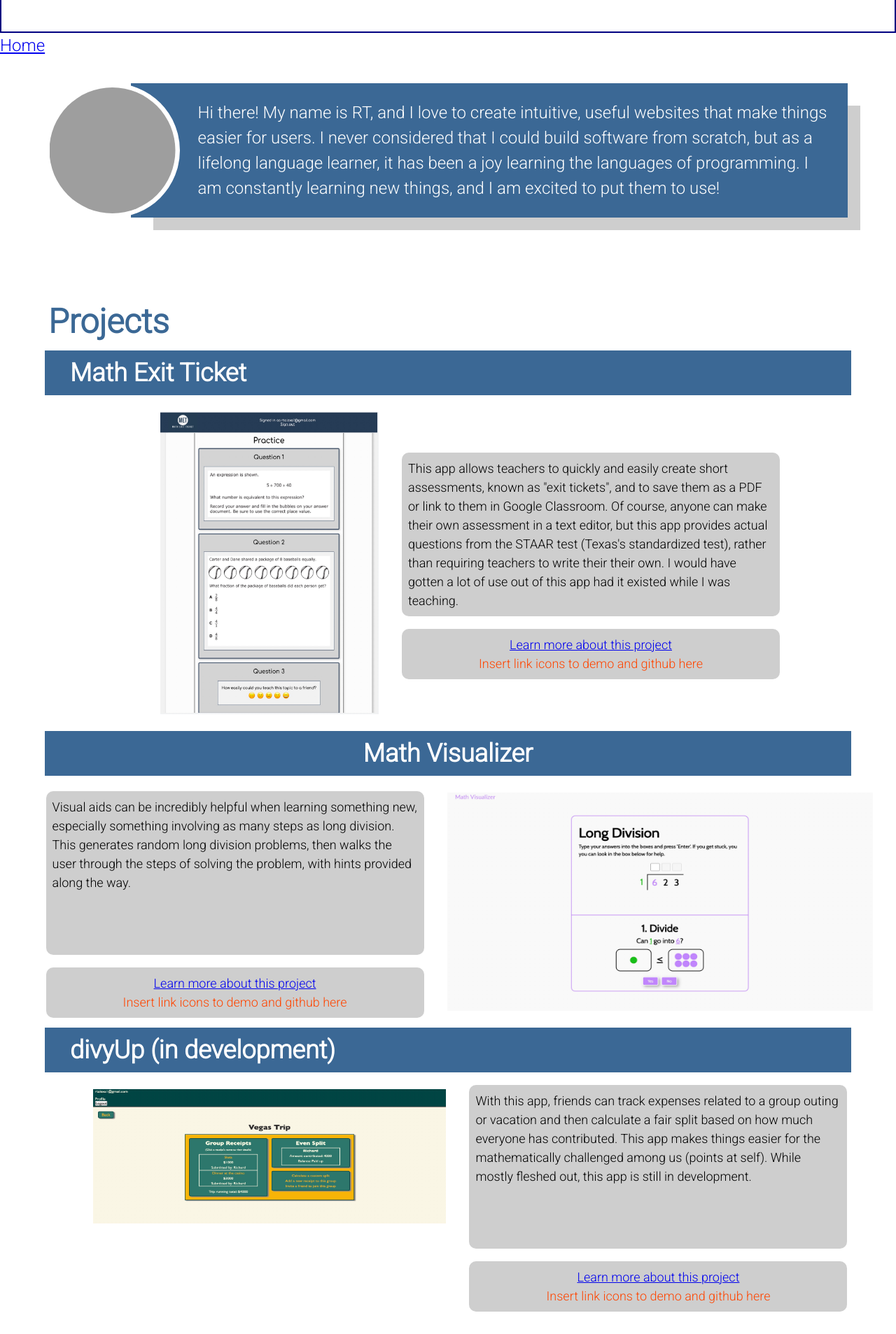
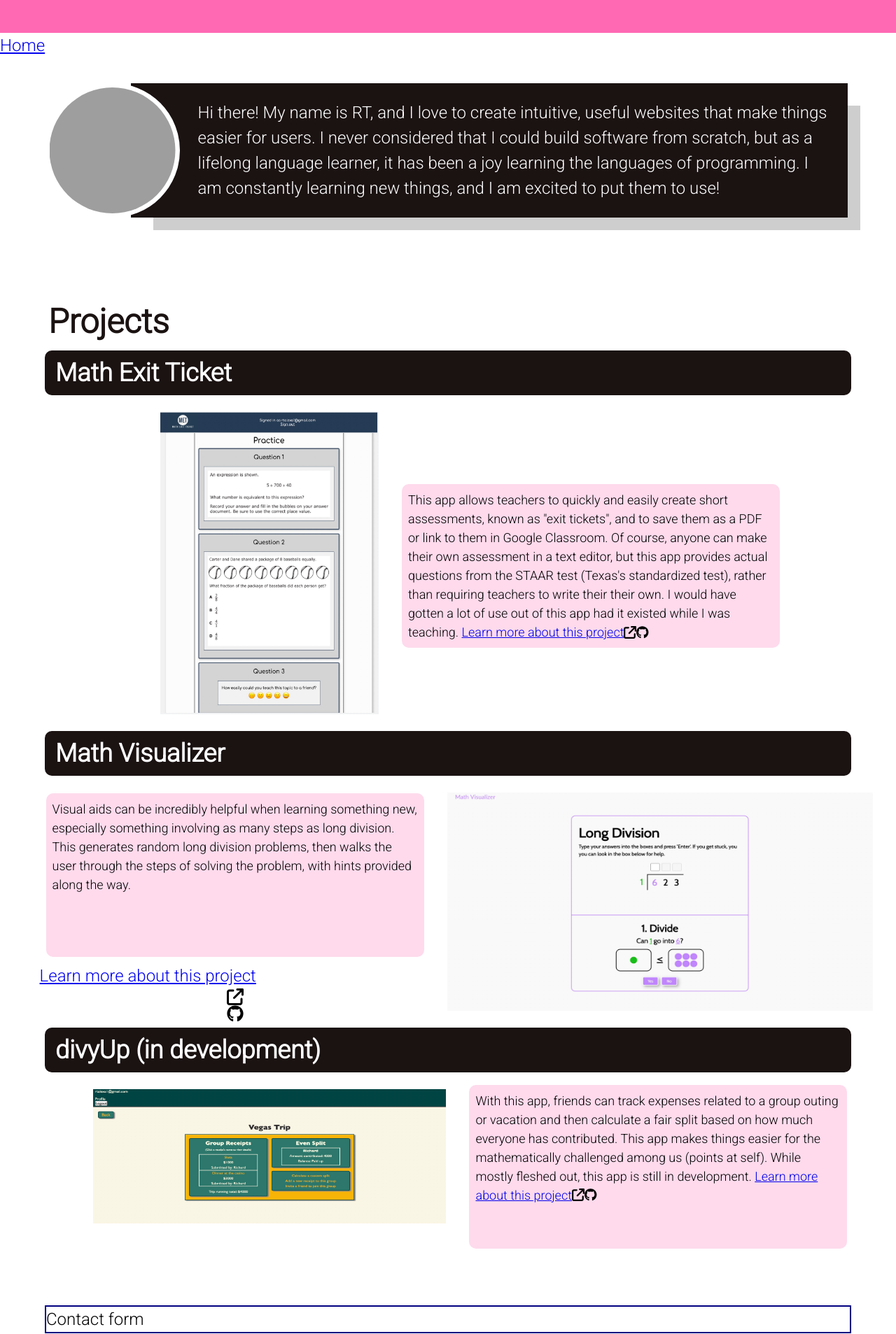
Before and after one commit to rtalexa1/portfolio, a Vue app: page /#/ in a window 1280 px wide. Shown: the part 73-1980 px from the top of the page at 70% size. Built offline with nearby package versions, Linux system fonts and the light colour scheme; grey boxes are pictures that could not be loaded.

Commit message:
Tinker with color scheme

```diff
--- a/package.json
+++ b/package.json
@@ -8,6 +8,11 @@
     "lint": "vue-cli-service lint"
   },
   "dependencies": {
+    "@fortawesome/fontawesome-svg-core": "^6.3.0",
+    "@fortawesome/free-brands-svg-icons": "^6.3.0",
+    "@fortawesome/free-regular-svg-icons": "^6.3.0",
+    "@fortawesome/free-solid-svg-icons": "^6.3.0",
+    "@fortawesome/vue-fontawesome": "^3.0.3",
     "core-js": "^3.8.3",
     "vue": "^3.2.13",
     "vue-router": "^4.0.3"
--- a/src/App.vue
+++ b/src/App.vue
@@ -42,10 +42,10 @@ html {
 }
 
 nav {
-  border: 2px solid navy;
   width: 100%;
   height: 5em;
   padding: 1em;
   font-family: "Bungee Shade", cursive;
+  background-color: #ff69b4;
 }
 </style>
--- a/src/components/AboutMe.vue
+++ b/src/components/AboutMe.vue
@@ -63,7 +63,8 @@ export default {
   max-height: 10em;
   padding: 1em 1em 1em 4em;
   font-size: x-large;
-  background-color: #3b6895;
+  /* background-color: #6cb4ee; */
+  background-color: #1b1212;
   color: white;
 }
 </style>
--- a/src/components/ContactForm.vue
+++ b/src/components/ContactForm.vue
@@ -14,6 +14,7 @@ div {
 }
 
 .contact-form {
+  margin-bottom: 1em;
   width: 90%;
 }
 </style>
--- a/src/components/ProjectsDisplay.vue
+++ b/src/components/ProjectsDisplay.vue
@@ -1,7 +1,7 @@
 <template>
   <div class="projects-container">
     <h1 class="projects-title">Projects</h1>
-    <h2 class="project-title" style="padding-left: 1em">Math Exit Ticket</h2>
+    <h2 class="project-title">Math Exit Ticket</h2>
     <div class="snapshot-container">
       <div class="project-snapshot">
         <img
@@ -19,17 +19,14 @@
             than requiring teachers to write their their own. I would have
             gotten a lot of use out of this app had it existed while I was
             teaching.
+            <RouterLink to="met">Learn more about this project</RouterLink>
+            <font-awesome-icon icon="fa-solid fa-arrow-up-right-from-square" />
+            <font-awesome-icon icon="fa-brands fa-github" />
           </p>
-          <div class="link-container">
-            <RouterLink to="met">Learn more about this project</RouterLink>
-            <p style="color: orangered">
-              Insert link icons to demo and github here
-            </p>
-          </div>
         </div>
       </div>
     </div>
-    <h2 class="project-title" style="text-align: center">Math Visualizer</h2>
+    <h2 class="project-title">Math Visualizer</h2>
     <div class="snapshot-container">
       <div class="project-snapshot">
         <div class="synopsis-and-link">
@@ -39,14 +36,11 @@
             generates random long division problems, then walks the user through
             the steps of solving the problem, with hints provided along the way.
           </p>
-          <div class="link-container">
-            <RouterLink to="math_visualizer"
-              >Learn more about this project</RouterLink
-            >
-            <p style="color: orangered">
-              Insert link icons to demo and github here
-            </p>
-          </div>
+          <RouterLink to="math_visualizer"
+            >Learn more about this project</RouterLink
+          >
+          <font-awesome-icon icon="fa-solid fa-arrow-up-right-from-square" />
+          <font-awesome-icon icon="fa-brands fa-github" />
         </div>
         <img
           src="../assets/MathVisualizerScreenshot1.jpg"
@@ -55,9 +49,7 @@
         />
       </div>
     </div>
-    <h2 class="project-title" style="padding-left: 1em">
-      divyUp (in development)
-    </h2>
+    <h2 class="project-title">divyUp (in development)</h2>
     <div class="snapshot-container">
       <div class="project-snapshot">
         <img
@@ -72,13 +64,10 @@
             everyone has contributed. This app makes things easier for the
             mathematically challenged among us (points at self). While mostly
             fleshed out, this app is still in development.
+            <RouterLink to="divy_up">Learn more about this project</RouterLink>
+            <font-awesome-icon icon="fa-solid fa-arrow-up-right-from-square" />
+            <font-awesome-icon icon="fa-brands fa-github" />
           </p>
-          <div class="link-container">
-            <RouterLink to="divy_up">Learn more about this project</RouterLink>
-            <p style="color: orangered">
-              Insert link icons to demo and github here
-            </p>
-          </div>
         </div>
       </div>
     </div>
@@ -88,6 +77,27 @@
 <script>
 export default {
   name: "ProjectsDisplay",
+
+  data() {
+    return {
+      currentProject: "mathExitTicket",
+    };
+  },
+  methods: {
+    cycleProjects() {
+      switch (this.currentProject) {
+        case "mathExitTicket":
+          this.currentProject = "mathVisualizer";
+          break;
+        case "mathVisualizer":
+          this.currentProject = "divyUp";
+          break;
+        case "divyUp":
+          this.currentProject = "mathExitTicket";
+          break;
+      }
+    },
+  },
 };
 </script>
 
@@ -98,20 +108,16 @@ export default {
 
 .projects-title {
   padding: 5px;
-  color: #3b6895;
+  color: #1b1212;
 }
 
 .project-title {
+  border-radius: 10px;
   padding: 5px;
-  background-color: #3b6895;
+  padding-left: 15px;
+  background-color: #1b1212;
   color: white;
 }
-
-/* .container-container {
-  display: flex;
-  flex-direction: column;
-  align-items: center;
-} */
 
 .snapshot-container {
   display: flex;
@@ -156,7 +162,7 @@ export default {
   border-radius: 10px;
   width: 30em;
   height: 13em;
-  background-color: #cecece;
+  background-color: #fedaec;
   padding: 0.5em;
   font-size: large;
 }
@@ -164,7 +170,7 @@ export default {
 .link-container {
   margin: 0.5em;
   border-radius: 10px;
-  background-color: #cecece;
+  background-color: #fedaec;
   padding: 0.5em;
   text-align: center;
   font-size: large;
--- a/src/main.js
+++ b/src/main.js
@@ -1,5 +1,14 @@
 import { createApp } from "vue";
 import App from "./App.vue";
 import router from "./router";
+import { library } from "@fortawesome/fontawesome-svg-core";
+import { FontAwesomeIcon } from "@fortawesome/vue-fontawesome";
+import { faArrowUpRightFromSquare } from "@fortawesome/free-solid-svg-icons";
+import { faGithub } from "@fortawesome/free-brands-svg-icons";
 
-createApp(App).use(router).mount("#app");
+library.add(faArrowUpRightFromSquare, faGithub);
+
+createApp(App)
+  .use(router)
+  .component("font-awesome-icon", FontAwesomeIcon)
+  .mount("#app");
```
Also changed, not shown: 1 other file (tests, documents, lock files or other folders).
